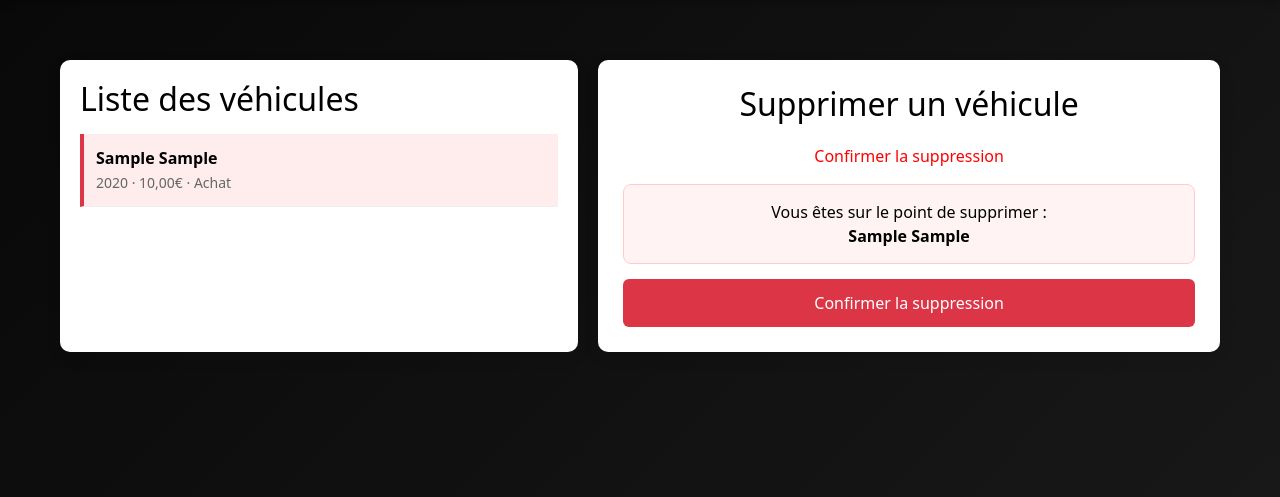
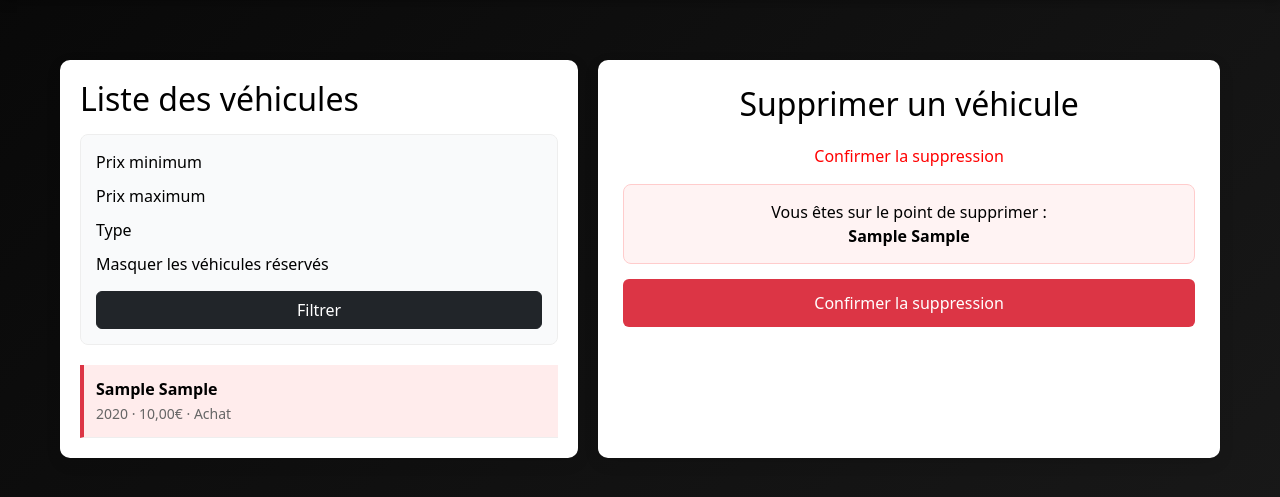
Before and after one commit to Krikcor/Stud-motors, a Django app: template src/dashboard/templates/dashboard/delete_vehicle.html in a window 1280 px wide. Shown: the part 58-555 px from the top of the page. Run offline with Django 5.2, Linux system fonts and the light colour scheme; tables that the repository leaves empty hold one stand-in row (values such as "Sample post"); the template is opened without the code that fills it: values that come from a table or form of the project are taken from there, most other values are stand-ins (such as "Sample title", 1, 10 or a date in 2020).

Commit message:
Ajout système filtre pour modifier supprimer vehicule dans dashboard pro

```diff
--- a/src/dashboard/templates/dashboard/delete_vehicle.html
+++ b/src/dashboard/templates/dashboard/delete_vehicle.html
@@ -34,7 +34,34 @@
     font-size:2rem;
 }
 
-/* ITEM */
+/* ===== FILTRES ===== */
+.filter-box {
+    margin-bottom: 20px;
+    padding: 15px;
+    border-radius: 8px;
+    background: #f9fafb;
+    border: 1px solid #eee;
+    color:black;
+}
+
+.filter-box form {
+    display: flex;
+    flex-direction: column;
+    gap: 10px;
+}
+
+.filter-box input,
+.filter-box select {
+    padding: 8px;
+    border-radius: 6px;
+    border: 1px solid #ccc;
+}
+
+.filter-box button {
+    margin-top: 5px;
+}
+
+/* ===== ITEM ===== */
 .vehicle-item {
     padding: 12px;
     border-bottom: 1px solid #eee;
@@ -108,21 +135,21 @@
 }
 
 .vehicle-list,
-    .delete-card {
-        max-height: 80vh;
-    }
+.delete-card {
+    max-height: 85vh;
+}
 
-/* RESPONSIVE */
+/* ===== RESPONSIVE ===== */
 @media (max-width: 992px) {
     .delete-container {
         grid-template-columns: 1fr;
     }
 }
 
-    @media (max-width: 992px) {
+    @media (max-width: 500px) {
     .vehicle-list,
-    .delete-card {
-        max-height: 120vh;
+    .modify-card {
+        max-height:120vh;
     }
 }
 
@@ -134,6 +161,32 @@
 
         <h2>Liste des véhicules</h2>
 
+        <!-- FILTRES -->
+        {% if filter %}
+        <div class="filter-box">
+            <form method="get">
+
+                    <label>Prix minimum</label>
+                    {{ filter.form.min_price }}
+
+                    <label>Prix maximum</label>
+                    {{ filter.form.max_price }}
+
+                    <label>Type</label>
+                    {{ filter.form.vehicle_type }}
+
+                    <label>
+                    {{ filter.form.hide_reserved }} Masquer les véhicules réservés
+                     </label>
+
+                    <button type="submit" class="btn btn-dark">
+                    Filtrer
+                    </button>
+
+                </form>
+        </div>
+        {% endif %}
+
         {% for v in vehicles %}
             <a href="{% url 'delete_vehicle' %}?id={{ v.id }}"
                class="vehicle-item {% if vehicle and vehicle.id == v.id %}active{% endif %}">
@@ -142,6 +195,10 @@
                 <small>{{ v.year }} · {{ v.price }}€ · {{ v.get_vehicle_type_display }}</small>
 
             </a>
+        {% empty %}
+            <p style="text-align:center; color:#666;">
+                Aucun véhicule trouvé
+            </p>
         {% endfor %}
 
     </div>
```
Also changed, not shown: src/dashboard/templates/dashboard/modif_vehicle.html (+75 -11 lines), src/dashboard/views.py (+45 -10 lines).
